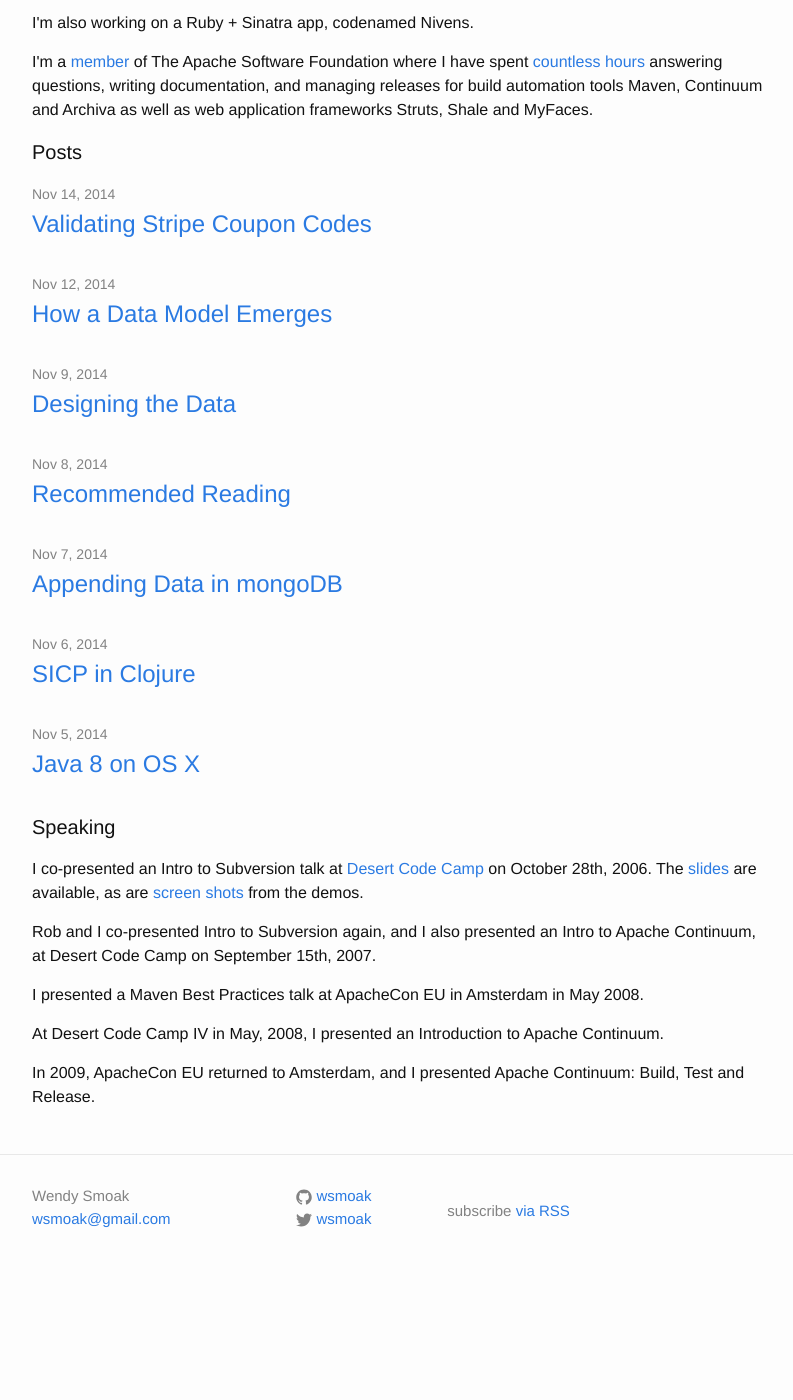
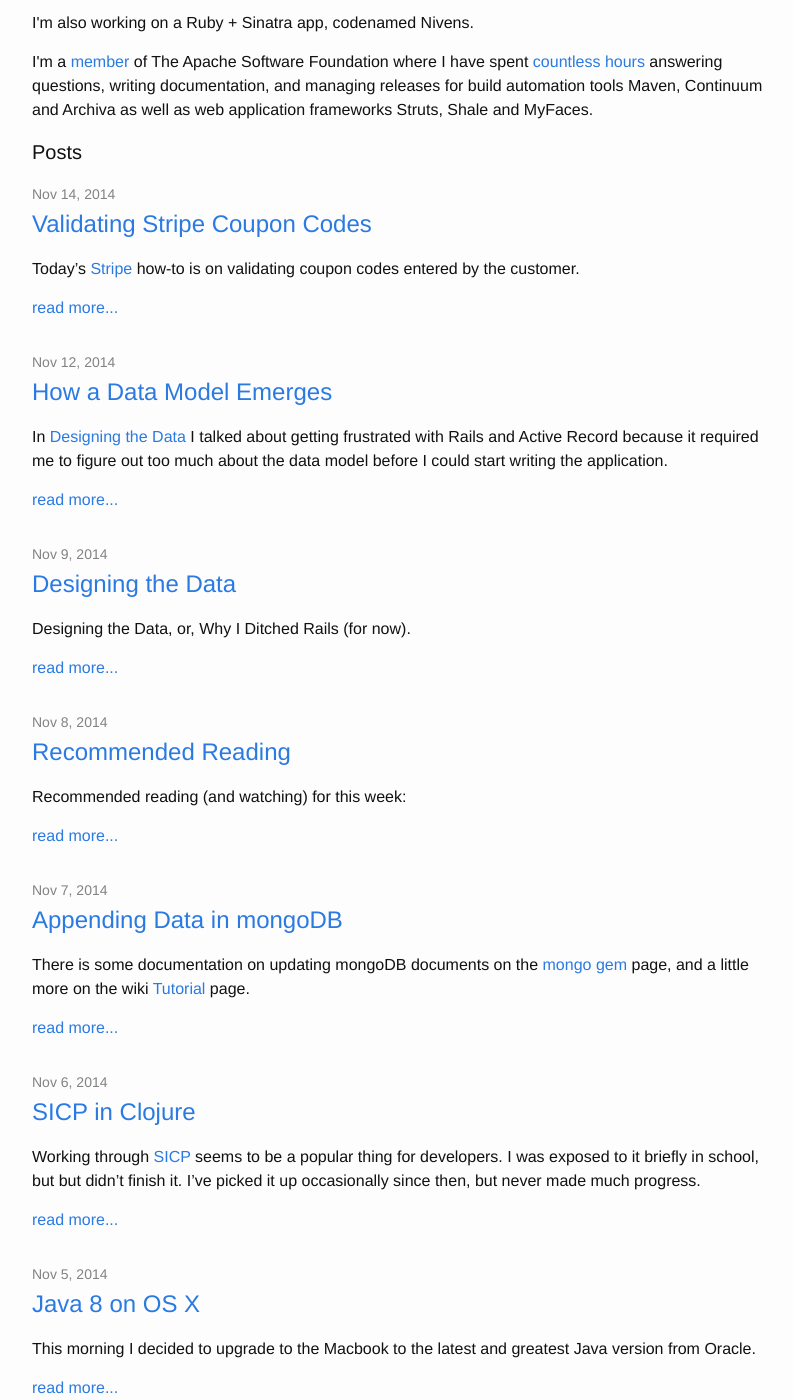
Before and after one commit to wsmoak/wsmoak.github.io, a Jekyll site: the page built from index.html, in a window 1280 px wide and 1400 px high, scrolled down 378 px. Shown: the whole window, without its empty margins (238-1031 px from the left). Built offline with Jekyll 4.4.1, drawn with Linux system fonts in a browser that asks for light colours; before the commit the page ends 1668 px from its top, so only the background shows below that.

Commit message:
Add the post excerpt and a 'read more' link below the title

```diff
--- a/index.html
+++ b/index.html
@@ -44,6 +44,8 @@
         <h2>
           <a class="post-link" href="{{ post.url | prepend: site.baseurl }}">{{ post.title }}</a>
         </h2>
+        {{ post.excerpt }}
+        <a href="{{ post.url | prepend: site.baseurl }}">read more...</a>
       </li>
     {% endfor %}
   </ul>
```
